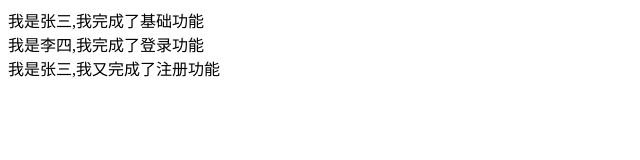
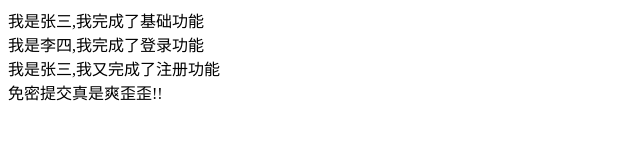
Before and after one commit to ning01/twotext, a plain HTML site: page index.html in a window 1280 px wide. Shown: the whole page, without its empty margins (0-640 px from the left). Drawn offline with Linux system fonts and the light colour scheme.

Commit message:
免密提交真是爽歪歪git add .

```diff
--- a/index.html
+++ b/index.html
@@ -12,5 +12,6 @@
     <div>我是李四,我完成了登录功能</div>
 
     <div>我是张三,我又完成了注册功能</div>
+    <div>免密提交真是爽歪歪!!</div>
   </body>
 </html>
```
